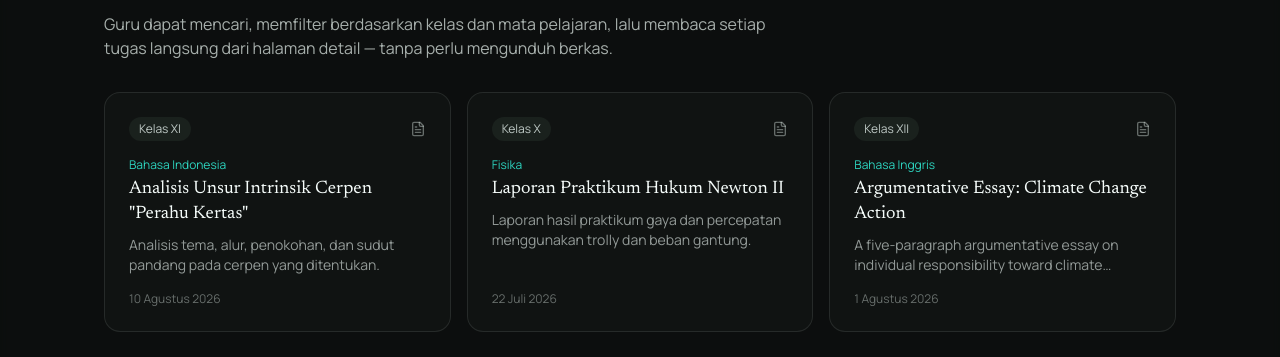
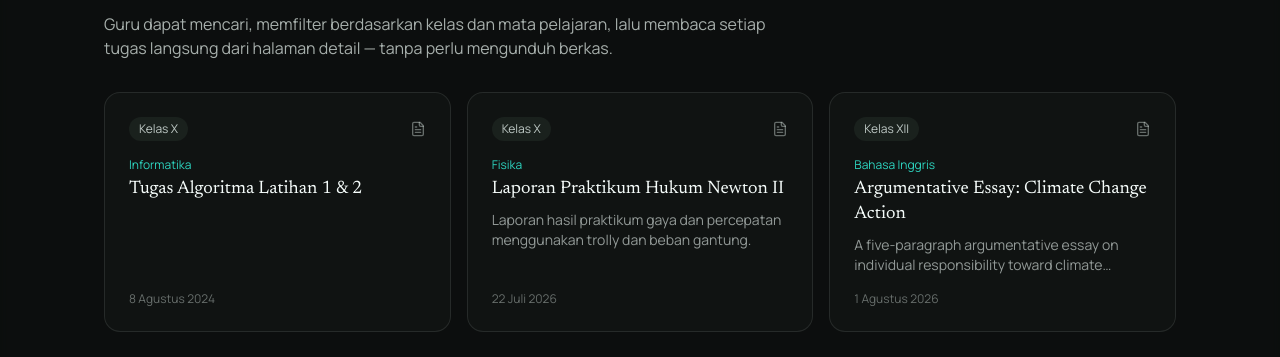
Before and after one commit to uuppiitt/portofolio-akademik-smada, a Next.js app: page / in a window 1280 px wide. Shown: the part 1863-2220 px from the top of the page. Built offline with nearby package versions, Linux system fonts and the light colour scheme.

Commit message:
Update tasks.ts

```diff
--- a/src/data/tasks.ts
+++ b/src/data/tasks.ts
@@ -15,16 +15,16 @@ import type { Task } from "@/types";
  */
 export const tasks: Task[] = [
   {
-    slug: "analisis-cerpen-perahu-kertas",
-    title: "Analisis Unsur Intrinsik Cerpen \"Perahu Kertas\"",
-    subject: "Bahasa Indonesia",
-    grade: "XI",
-    teacher: "Ibu Siti Nurhaliza, S.Pd.",
-    date: "2026-08-10",
-    description: "Analisis tema, alur, penokohan, dan sudut pandang pada cerpen yang ditentukan.",
+    slug: "tugas-algoritma-latihan-1-2",
+    title: "Tugas Algoritma Latihan 1 & 2",
+    subject: "Informatika",
+    grade: "X",
+    teacher: "Ibu Galuh Maulidia, S.Pd.",
+    date: "2024-08-08",
+    description: "",
     longDescription:
-      "Tugas ini membahas unsur intrinsik cerpen \"Perahu Kertas\" secara menyeluruh, mencakup tema utama, struktur alur, karakterisasi tokoh, latar, sudut pandang, dan amanat cerita. Analisis disusun dalam format esai lima paragraf dengan kutipan pendukung dari teks.",
-    pdfUrl: "https://drive.google.com/file/d/1a2b3c4d5e6f7g8h9i0j/preview",
+      "",
+    pdfUrl: "https://drive.google.com/file/d/1LQ7u_7bS3sv03WVcklcqun5fBNVFPvtw/preview",
   },
   {
     slug: "laporan-praktikum-hukum-newton",
```
